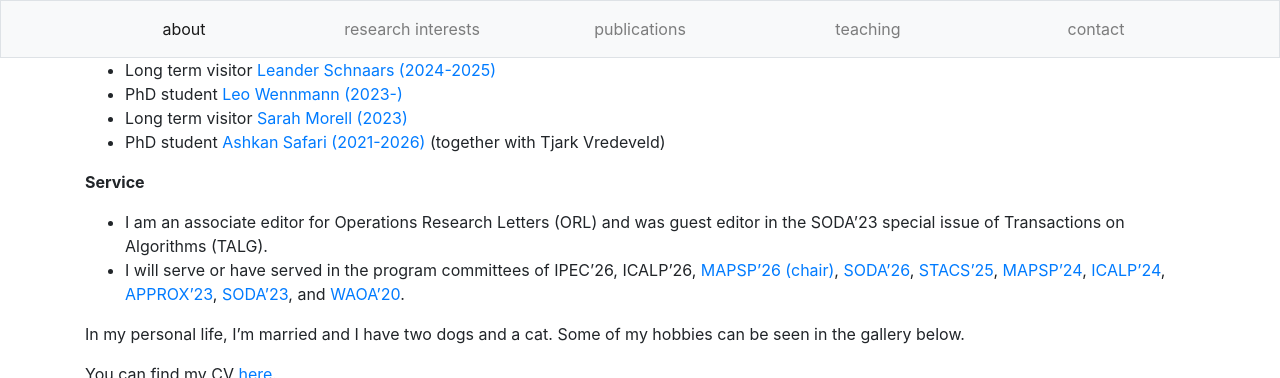
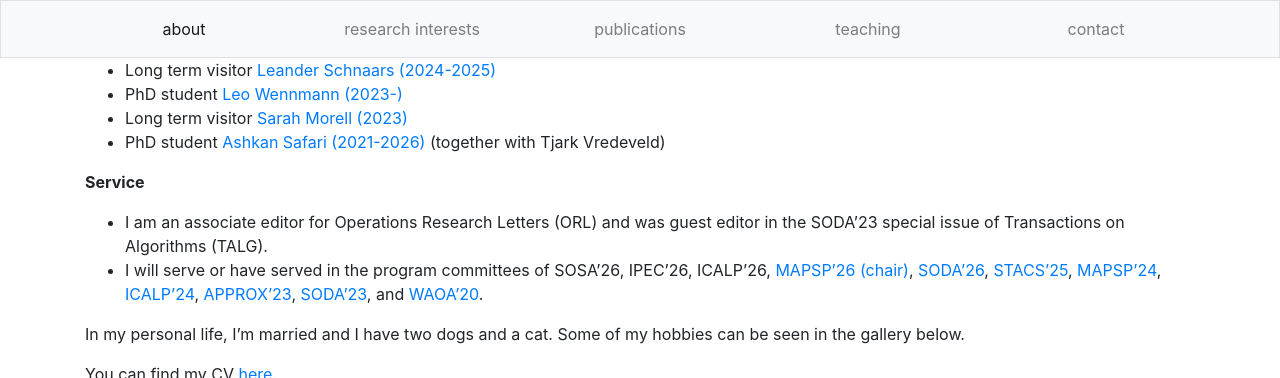
Before and after one commit to larsrohwedder/larsrohwedder.github.io, a Jekyll site: the page built from index.html, in a window 1280 px wide and 900 px high, scrolled down 854 px, cut to the strip 0-378 px from the top of the window. Built offline with Jekyll 4.4.1, drawn with Linux system fonts in a browser that asks for light colours.

Commit message:
Update about.markdown

```diff
--- a/_includes/about.markdown
+++ b/_includes/about.markdown
@@ -23,6 +23,6 @@
 
 **Service**
 - I am an associate editor for Operations Research Letters (ORL) and was guest editor in the SODA’23 special issue of Transactions on Algorithms (TALG).
-- I will serve or have served in the program committees of IPEC'26, ICALP'26, [MAPSP'26 (chair)](https://mapsp2026.webspace.durham.ac.uk/), [SODA'26](https://www.siam.org/conferences-events/siam-conferences/soda26/), [STACS'25](https://stacs2025.de/), [MAPSP'24](https://people.cs.pitt.edu/~kirk/MAPSP/), [ICALP'24](https://compose.ioc.ee/icalp2024/), [APPROX'23](https://approxconference.wordpress.com/), [SODA'23](https://www.siam.org/conferences/cm/conference/soda23), and [WAOA'20](http://algo2020.di.unipi.it/WAOA2020/).
+- I will serve or have served in the program committees of SOSA'26, IPEC'26, ICALP'26, [MAPSP'26 (chair)](https://mapsp2026.webspace.durham.ac.uk/), [SODA'26](https://www.siam.org/conferences-events/siam-conferences/soda26/), [STACS'25](https://stacs2025.de/), [MAPSP'24](https://people.cs.pitt.edu/~kirk/MAPSP/), [ICALP'24](https://compose.ioc.ee/icalp2024/), [APPROX'23](https://approxconference.wordpress.com/), [SODA'23](https://www.siam.org/conferences/cm/conference/soda23), and [WAOA'20](http://algo2020.di.unipi.it/WAOA2020/).
 
 In my personal life, I'm married and I have two dogs and a cat. Some of my hobbies can be seen in the gallery below.
```
